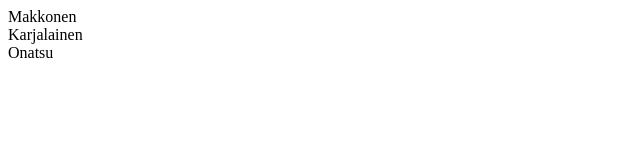
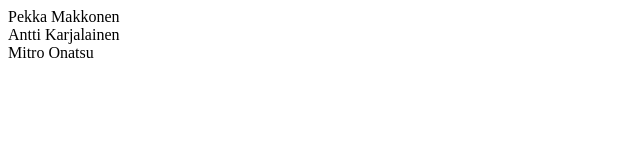
Before and after one commit to pekkamakkonen/contacts-webapp, an Angular app: page / in a window 1280 px wide. Shown: the top 160 px of the page, without its empty margins (0-640 px from the left). Built offline with nearby package versions, Linux system fonts and the light colour scheme.

Commit message:
Added contact id property, changed project structure

```diff
--- a/src/app/app.module.ts
+++ b/src/app/app.module.ts
@@ -4,7 +4,7 @@ import { NgModule } from '@angular/core';
 import { AppComponent } from './app.component';
 import {FormsModule} from '@angular/forms';
 import { ContactListComponent } from './contact/contact-list/contact-list.component';
-import {ContactService} from './contact/contact.service';
+import {ContactService} from './contact/services/contact.service';
 
 @NgModule({
   declarations: [
--- a/src/app/contact/contact-list/contact-list.component.ts
+++ b/src/app/contact/contact-list/contact-list.component.ts
@@ -1,6 +1,6 @@
 import {Component, OnInit} from '@angular/core';
 import {Contact} from '../contact';
-import {ContactService} from '../contact.service';
+import {ContactService} from '../services/contact.service';
 
 @Component({
   selector: 'cw-contact-list',
--- a/src/app/contact/contact.service.ts
+++ /dev/null
@@ -1,20 +0,0 @@
-import { Injectable } from '@angular/core';
-import {Contact} from './contact';
-
-@Injectable({
-  providedIn: 'root'
-})
-export class ContactService {
-  contacts: Contact[];
-
-  constructor() {
-    this.contacts = [];
-    this.contacts.push(new Contact('Pekka', 'Makkonen'));
-    this.contacts.push(new Contact('Antti', 'Karjalainen'));
-    this.contacts.push(new Contact('Mitro', 'Onatsu'));
-  }
-
-  getContacts(): Contact[] {
-    return this.contacts;
-}
-}
--- /dev/null
+++ b/src/app/contact/services/contact.service.ts
@@ -0,0 +1,20 @@
+import {Injectable} from '@angular/core';
+import {Contact} from '../contact';
+
+@Injectable({
+  providedIn: 'root'
+})
+export class ContactService {
+  contacts: Contact[];
+
+  constructor() {
+    this.contacts = [];
+    this.contacts.push(new Contact(1, 'Pekka', 'Makkonen'));
+    this.contacts.push(new Contact(2, 'Antti', 'Karjalainen'));
+    this.contacts.push(new Contact(3, 'Mitro', 'Onatsu'));
+  }
+
+  getContacts(): Contact[] {
+    return this.contacts;
+  }
+}
```
Also changed, not shown: 1 other file (tests, documents, lock files or other folders).
